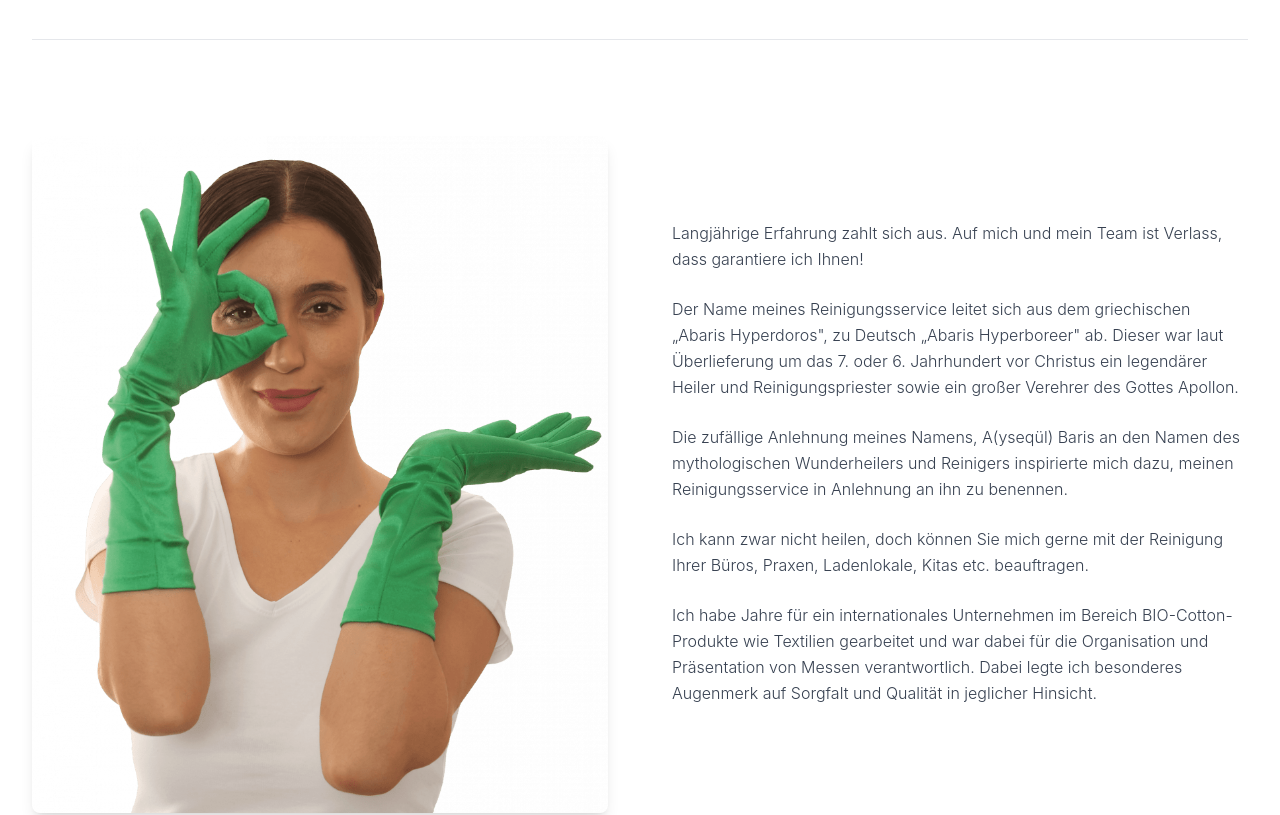
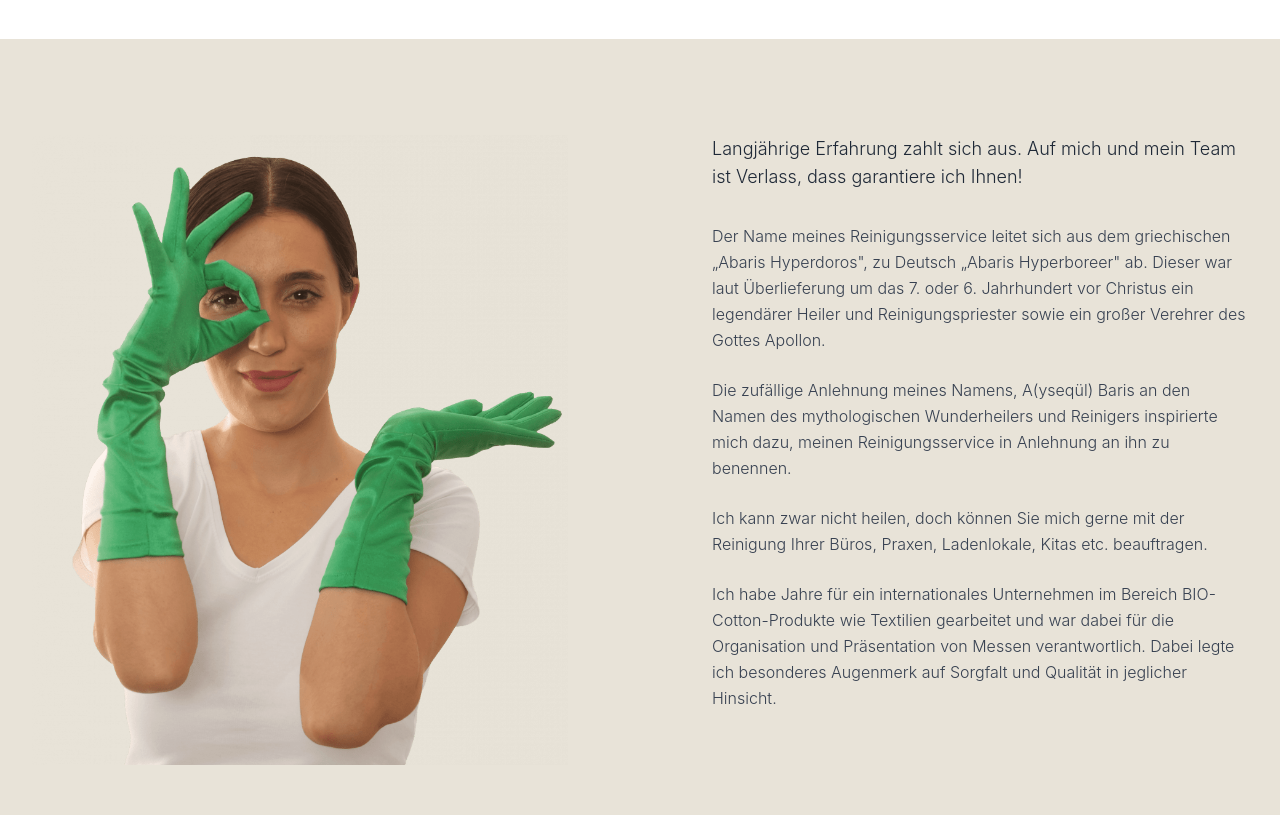
Before and after one commit to ecoezer/abaris, a React (Vite) app: page / in a window 1280 px wide. Shown: the part 2260-3075 px from the top of the page. Built offline with nearby package versions, Linux system fonts and the light colour scheme.

Commit message:
Updated About.jsx

```diff
--- a/src/components/About.jsx
+++ b/src/components/About.jsx
@@ -83,17 +83,18 @@ function About() {
           </div>
         </div>
 
-        <div className="border-t border-gray-200 pt-16 md:pt-24">
-          <div className="grid grid-cols-1 lg:grid-cols-2 gap-12 md:gap-16 items-center">
-            <div className="order-2 lg:order-1">
+        <div className="bg-[#e8e3d8] -mx-4 md:-mx-8 px-4 md:px-8 py-16 md:py-24 mt-16 md:mt-24">
+          <div className="max-w-7xl mx-auto">
+            <div className="grid grid-cols-1 lg:grid-cols-2 gap-12 md:gap-20 items-start">
+              <div className="lg:pr-8">
                 <img
                   src="/abaris-new-tinified-1-871x1024 (1).png"
                   alt="Geschäftsführerin"
-                className="w-full h-auto rounded-lg shadow-lg"
+                  className="w-full h-auto"
                 />
               </div>
-            <div className="order-1 lg:order-2">
-              <p className="text-gray-700 font-light mb-6 leading-relaxed text-base">
+              <div className="lg:pl-8">
+                <p className="text-gray-800 font-light mb-8 leading-relaxed text-base md:text-lg">
                   Langjährige Erfahrung zahlt sich aus. Auf mich und mein Team ist Verlass, dass garantiere ich Ihnen!
                 </p>
                 <p className="text-gray-700 font-light mb-6 leading-relaxed text-base">
@@ -105,9 +106,10 @@ function About() {
                 <p className="text-gray-700 font-light mb-6 leading-relaxed text-base">
                   Ich kann zwar nicht heilen, doch können Sie mich gerne mit der Reinigung Ihrer Büros, Praxen, Ladenlokale, Kitas etc. beauftragen.
                 </p>
-              <p className="text-gray-700 font-light mb-6 leading-relaxed text-base">
+                <p className="text-gray-700 font-light mb-0 leading-relaxed text-base">
                   Ich habe Jahre für ein internationales Unternehmen im Bereich BIO-Cotton-Produkte wie Textilien gearbeitet und war dabei für die Organisation und Präsentation von Messen verantwortlich. Dabei legte ich besonderes Augenmerk auf Sorgfalt und Qualität in jeglicher Hinsicht.
                 </p>
+              </div>
             </div>
           </div>
         </div>
```
Lines whose indentation alone changed are shown as unchanged.
